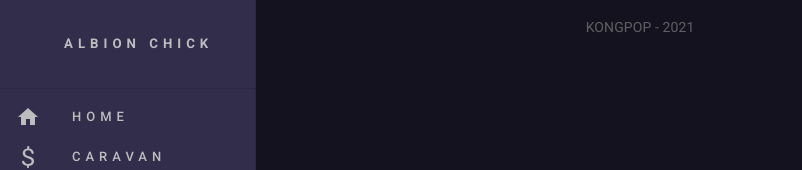
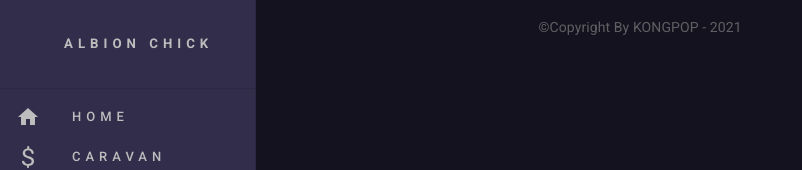
Before and after one commit to kongpop1235/albion_chick, a Vue app: page / in a window 1280 px wide. Shown: the top 170 px of the page, without its empty margins (0-802 px from the left). Built offline with nearby package versions, Linux system fonts and the light colour scheme; no server answers.

Commit message:
Update footer.vue

```diff
--- a/src/components/core/footer.vue
+++ b/src/components/core/footer.vue
@@ -1,7 +1,7 @@
 <template>
   <v-card dark flat tile class="bg_main white--text text-center footer">
     <v-card-text>
-      KONGPOP - 2021
+      &copy;Copyright By KONGPOP - 2021
     </v-card-text>
   </v-card>
 </template>
```
